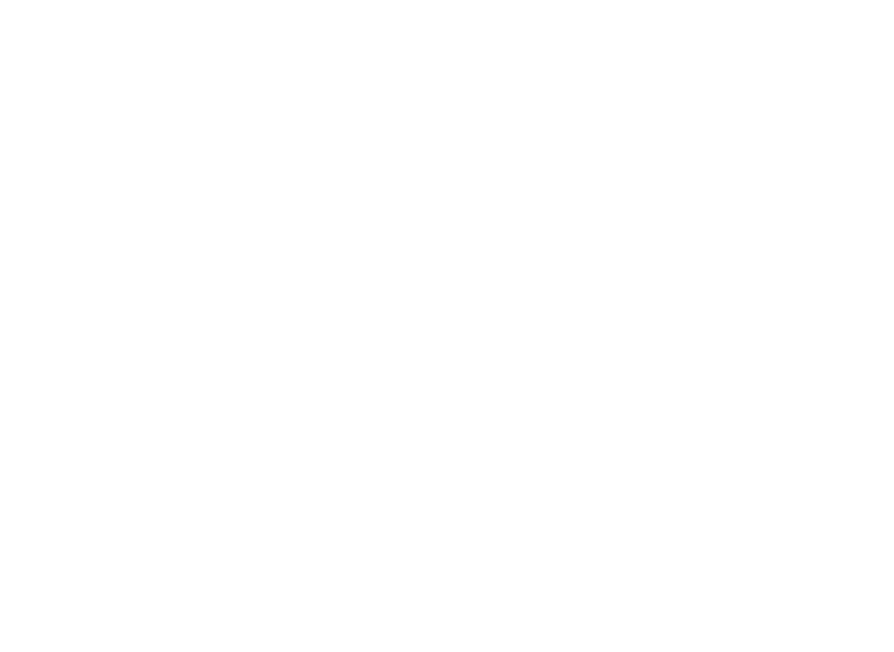
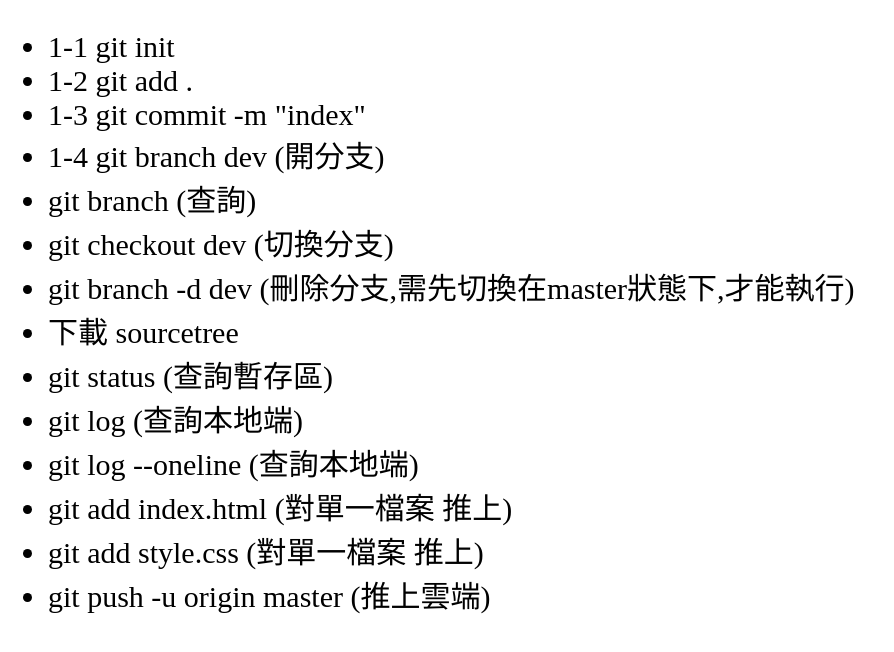
Before and after one commit to Alextw69/0611-GITHUB, a plain HTML site: page index.html in a window 1280 px wide. Shown: the whole page, without its empty margins (0-894 px from the left). Drawn offline with Linux system fonts and the light colour scheme.

Commit message:
style.css

```diff
--- a/index.html
+++ b/index.html
@@ -4,9 +4,27 @@
   <meta charset="UTF-8">
   <meta http-equiv="X-UA-Compatible" content="IE=edge">
   <meta name="viewport" content="width=device-width, initial-scale=1.0">
-  <title>Document</title>
+  <link rel="stylesheet" href="style.css">
+  <title>0611 / github == dev </title>
 </head>
 <body>
-
+    <div>
+        <ul>
+          <li>1-1 git init</li>
+          <li>1-2 git add .</li>
+          <li>1-3 git commit -m "index"</li>
+          <li>1-4 git branch dev (開分支)</li>
+          <li>git branch         (查詢)</li>
+          <li>git checkout dev   (切換分支)</li>
+          <li>git branch -d dev  (刪除分支,需先切換在master狀態下,才能執行)</li>
+          <li>下載 sourcetree</li>
+          <li>git status         (查詢暫存區)</li>
+          <li>git log            (查詢本地端)</li>
+          <li>git log --oneline  (查詢本地端)</li>
+          <li>git add index.html (對單一檔案 推上)</li>
+          <li>git add style.css  (對單一檔案 推上)</li>
+          <li>git push -u origin master  (推上雲端)</li>
+        </ul>
+    </div>
 </body>
 </html>
--- /dev/null
+++ b/style.css
@@ -0,0 +1,3 @@
+body{
+  font-size: 30px;
+}
```
